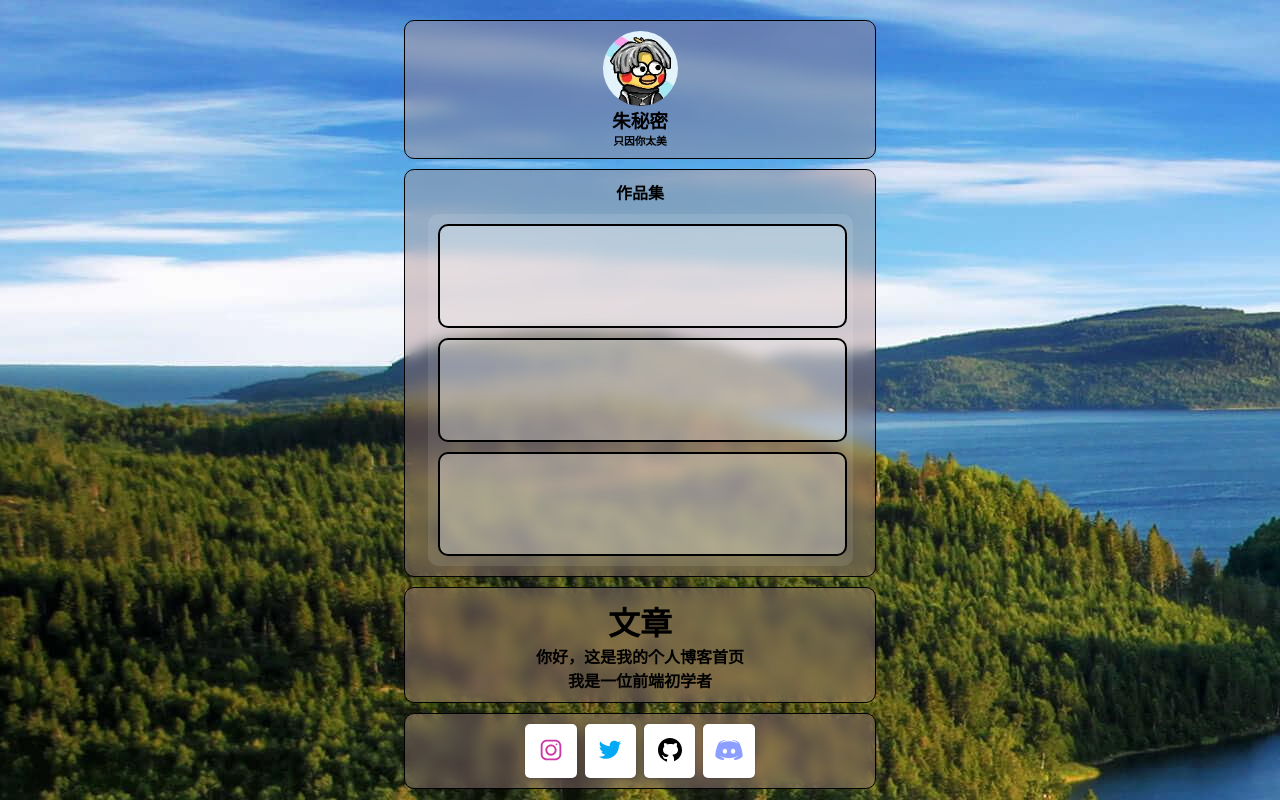
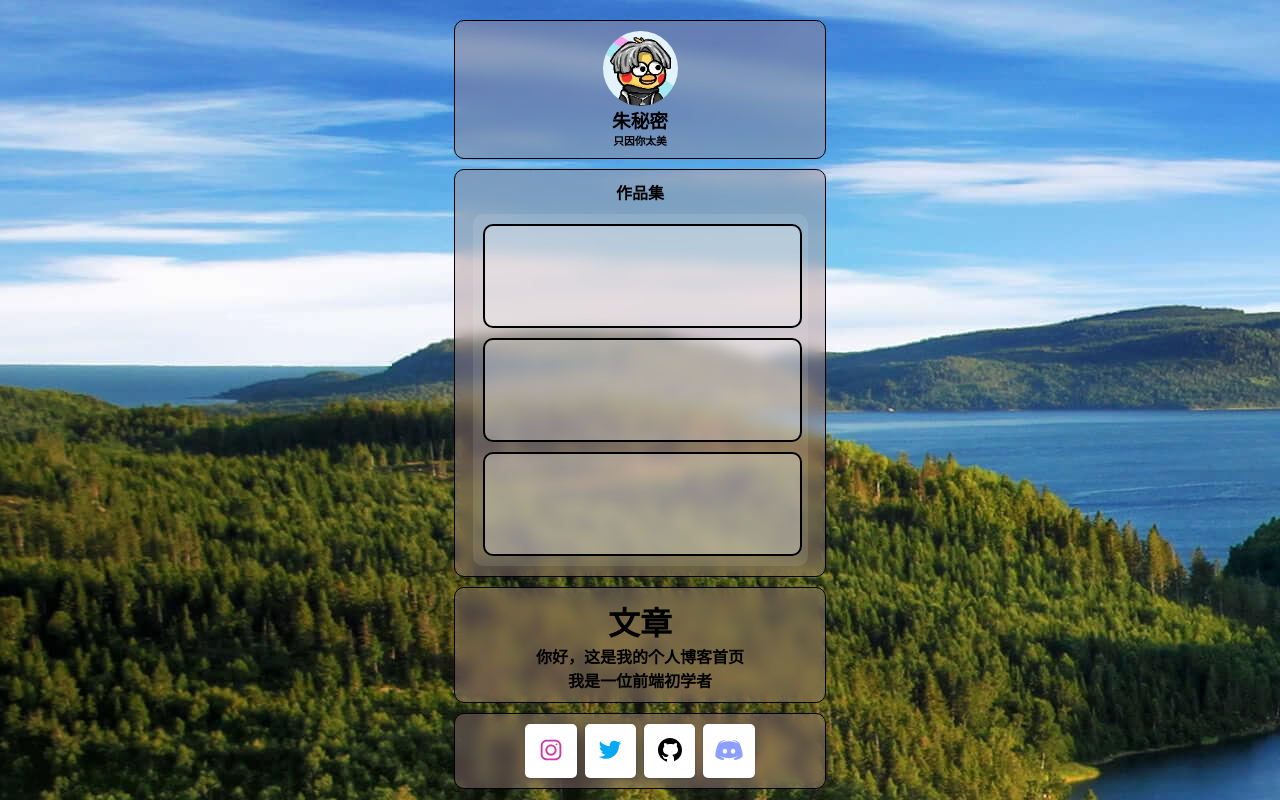
Before and after one commit to kun20001/boke, a plain HTML site: page index.html in a window 1280 px wide. Drawn offline with Linux system fonts and the light colour scheme.

Commit message:
Update style.css

```diff
--- a/style.css
+++ b/style.css
@@ -11,7 +11,7 @@ body{
     background-image: url(back.png);
 }
 .card{
-    width:450px;
+    width:350px;
     height: wrap;
     background-color: rgba(167, 132, 132, 0.4);
     backdrop-filter: blur(7px);
@@ -66,7 +66,7 @@ body{
    transition: 0.3s;
 }
 .git{
-    width: 450px;
+    width: 350px;
     background-color: rgba(167, 132, 132, 0.4);
     backdrop-filter: blur(7px);
     height: wrap;
```
